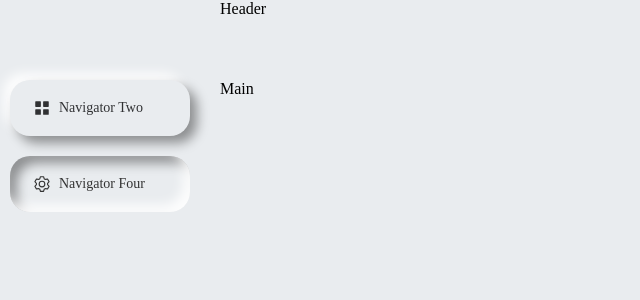
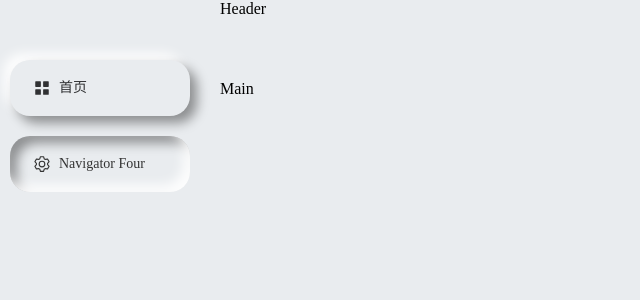
Before and after one commit to maodi-hub/vue-mimetic-admin, a Vue app: page / in a window 1280 px wide. Shown: the top 300 px of the page, without its empty margins (0-640 px from the left). Built offline with nearby package versions, Linux system fonts and the light colour scheme.

Commit message:
change menu style

```diff
--- a/src/layout/Aside/components/aside-header/index.vue
+++ b/src/layout/Aside/components/aside-header/index.vue
@@ -10,6 +10,6 @@
 
 <style scoped lang="less">
  div {
-  height: 80px;
+  height: 60px;
  }
 </style>
--- a/src/layout/Aside/components/aside-menu/index.vue
+++ b/src/layout/Aside/components/aside-menu/index.vue
@@ -9,7 +9,7 @@
       >
         <el-menu-item index="1">
           <el-icon><icon-menu /></el-icon>
-          <span>Navigator Two</span>
+          <span>首页</span>
         </el-menu-item>
         <el-menu-item index="2">
           <el-icon><setting /></el-icon>
```
